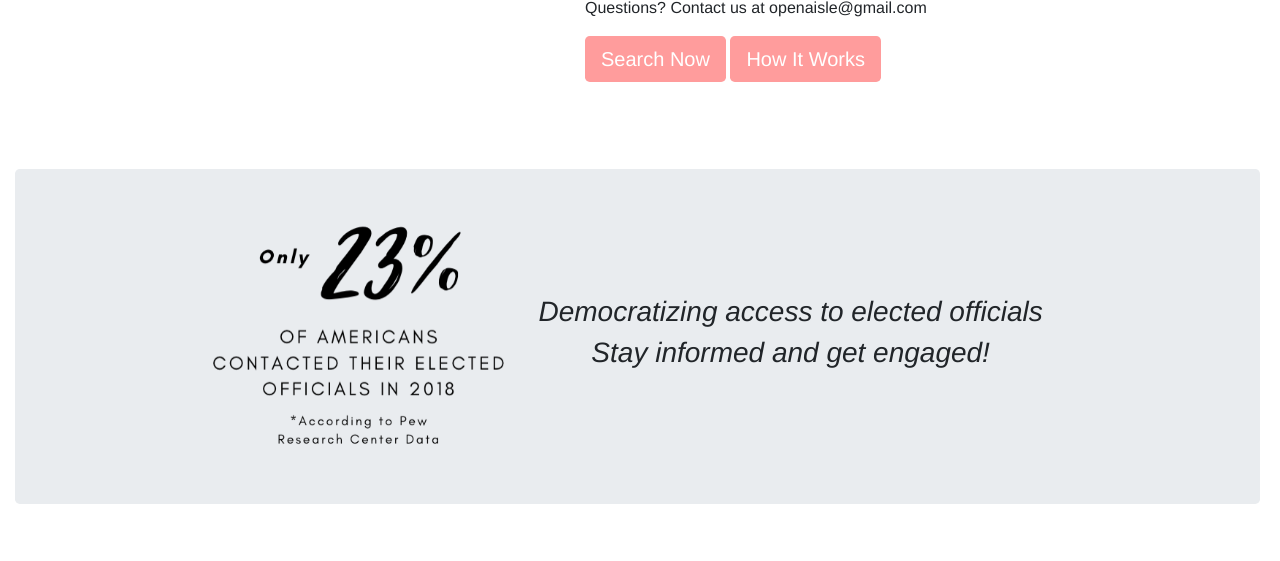
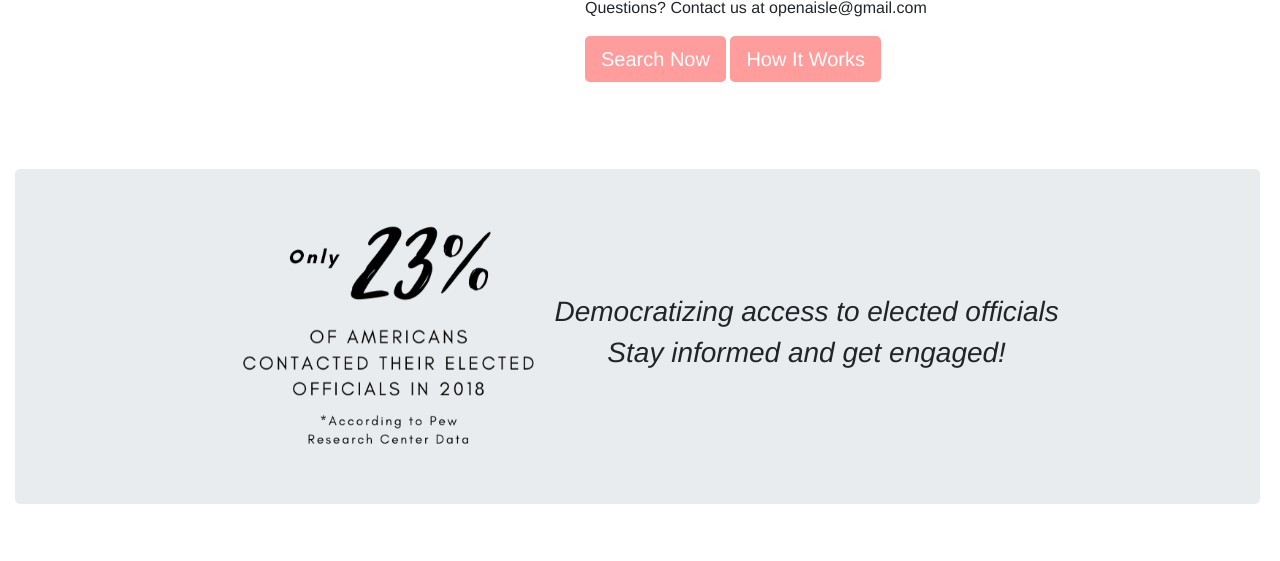
Before and after one commit to teafang/elected-official-database, a Flask app: page / in a window 1280 px wide. Shown: the part 558-1119 px from the top of the page. Run offline with Flask 2, Linux system fonts and the light colour scheme; some libraries are stand-ins or nearby versions.

Commit message:
more random edits

```diff
--- a/templates/index.html
+++ b/templates/index.html
@@ -104,9 +104,9 @@
         <div class="jumbotron spacer-large">
             <div class="row align-items-center">
                 <div class="col-3" style="float:right;">
-            <img style="width: 20rem; margin-left: 160px;" src="../static/images/23.png"></img>
+            <img style="width: 20rem; margin-left: 190px;" src="../static/images/23.png"></img>
                 </div>
-                <div class="col-9">
+                <div class="col-9" style="padding-left:47px;">
             <h3 class="font-italic text-center font-weight-light"><strong>Democratizing</strong> access to elected officials</h3>
             <h3 class="font-italic text-center font-weight-light">Stay informed and <strong>get engaged!</strong></h3>
                 </div>
```
